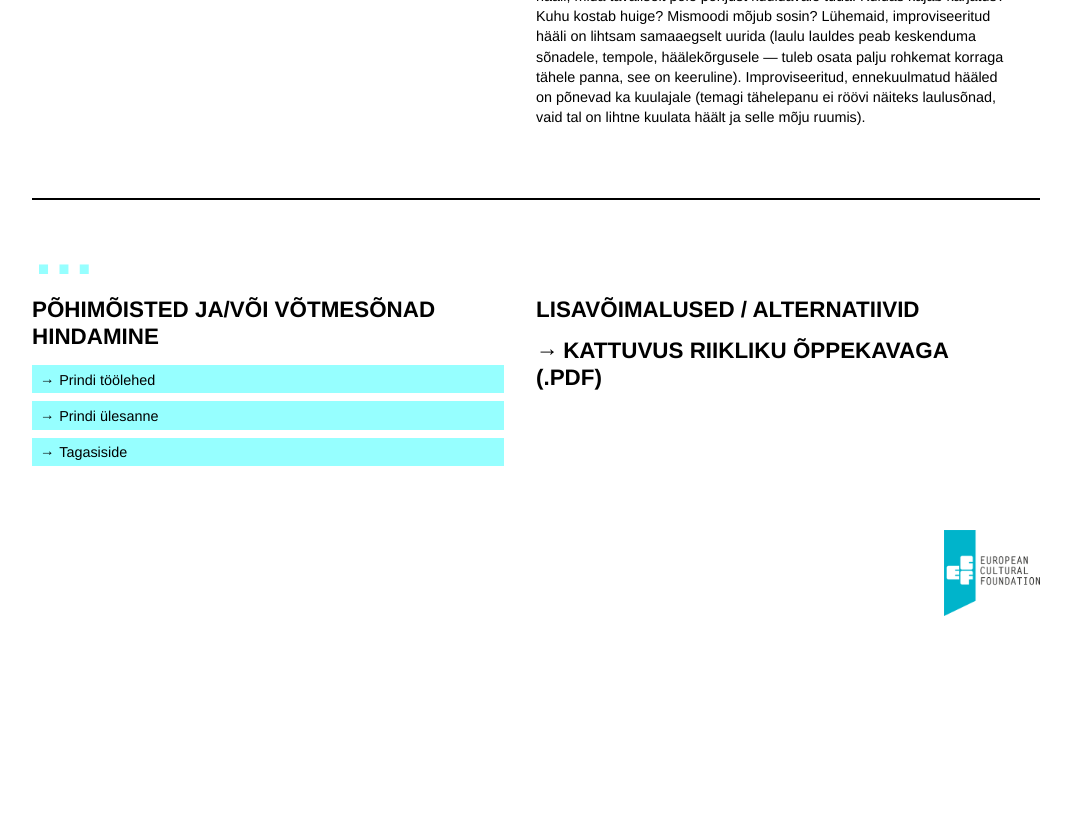
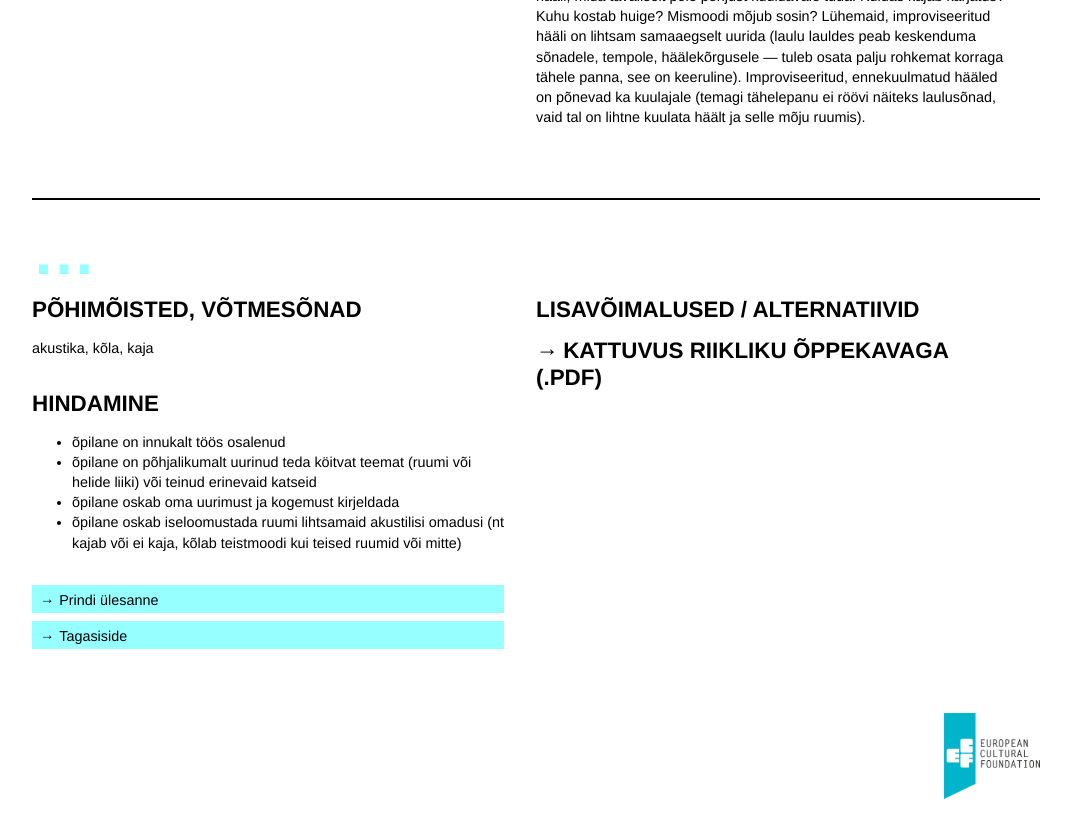
Before and after one commit to ruumiharidus/ruumiharidus.github.io, a Jekyll site: the page built from _posts/2015-12-12-koolimaja-haal.md, in a window 1280 px wide and 900 px high, scrolled down 1817 px. Shown: the top 838 px of the window, without its empty margins (104-1175 px from the left). Built offline with Jekyll 4.4.1, drawn with Linux system fonts in a browser that asks for light colours; nearby versions of some CDN libraries; before the commit the page ends 2534 px from its top, so only the background shows below that.

Commit message:
Updated 2015-12-12-koolimaja-haal.md

```diff
--- a/_posts/2015-12-12-koolimaja-haal.md
+++ b/_posts/2015-12-12-koolimaja-haal.md
@@ -55,13 +55,16 @@ Võib laulda või teha muusikat või proovida hääli, mida tavaliselt pole
 <section class="section-dots">
 ### ...
 
-#### Põhimõisted ja/või võtmesõnad
-
+#### Põhimõisted, võtmesõnad
+akustika, kõla, kaja
 
 #### Hindamine
 
++ õpilane on innukalt töös osalenud
++ õpilane on põhjalikumalt uurinud teda köitvat teemat (ruumi või helide liiki) või teinud erinevaid katseid
++ õpilane oskab oma uurimust ja kogemust kirjeldada
++ õpilane oskab iseloomustada ruumi lihtsamaid akustilisi omadusi (nt kajab või ei kaja, kõlab teistmoodi kui teised ruumid või mitte)
 
-[Prindi töölehed]({{ site.baseurl }}/assets/documents/hello.pdf)
 [Prindi ülesanne](){:class='do-print'}
 [Tagasiside]({{ site.baseurl }}/assets/documents/hello.pdf)
 </section>
```
